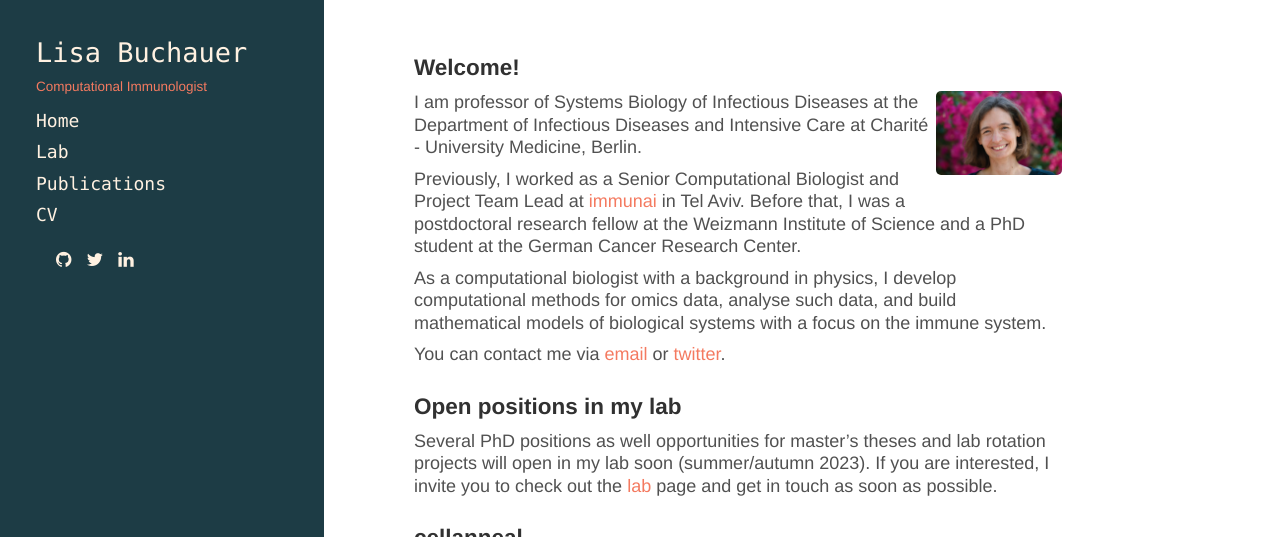
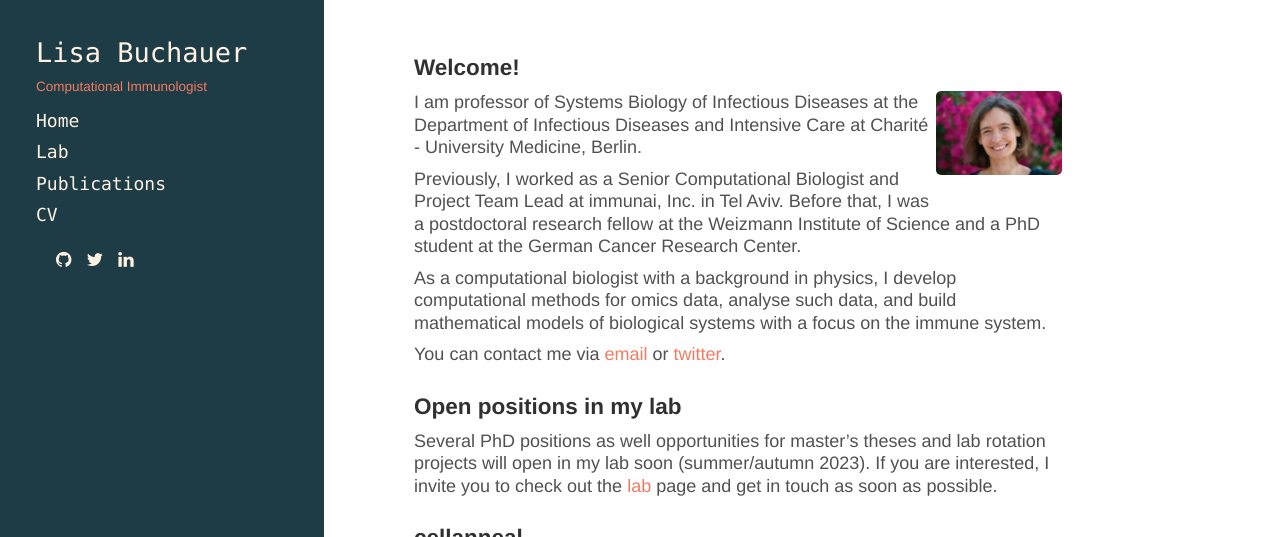
Before and after one commit to LiBuchauer/libuchauer.github.io, a Jekyll site: the page built from index.md, in a window 1280 px wide, cut to the strip 0-537 px from the top of the page. Built offline with Jekyll 4.4.1, drawn with Linux system fonts in a browser that asks for light colours; nearby versions of some CDN libraries; a style sheet for code colours, icons or effects is not loaded.

Commit message:
Update index.md

```diff
--- a/index.md
+++ b/index.md
@@ -9,7 +9,7 @@ order: 1
 <img style="width:7em" src="images/foto_2023.jpg" align="right">
 I am professor of Systems Biology of Infectious Diseases at the Department of Infectious Diseases and Intensive Care at Charité - University Medicine, Berlin.
 
-Previously, I worked as a Senior Computational Biologist and Project Team Lead at [immunai](https://www.immunai.com/) in Tel Aviv. Before that, I was a postdoctoral research fellow at the Weizmann Institute of Science and a PhD student at the German Cancer Research Center.
+Previously, I worked as a Senior Computational Biologist and Project Team Lead at immunai, Inc. in Tel Aviv. Before that, I was a postdoctoral research fellow at the Weizmann Institute of Science and a PhD student at the German Cancer Research Center.
 
 As a computational biologist with a background in physics, I develop computational methods for omics data, analyse such data, and build mathematical models of biological systems with a focus on the immune system.
 
```
